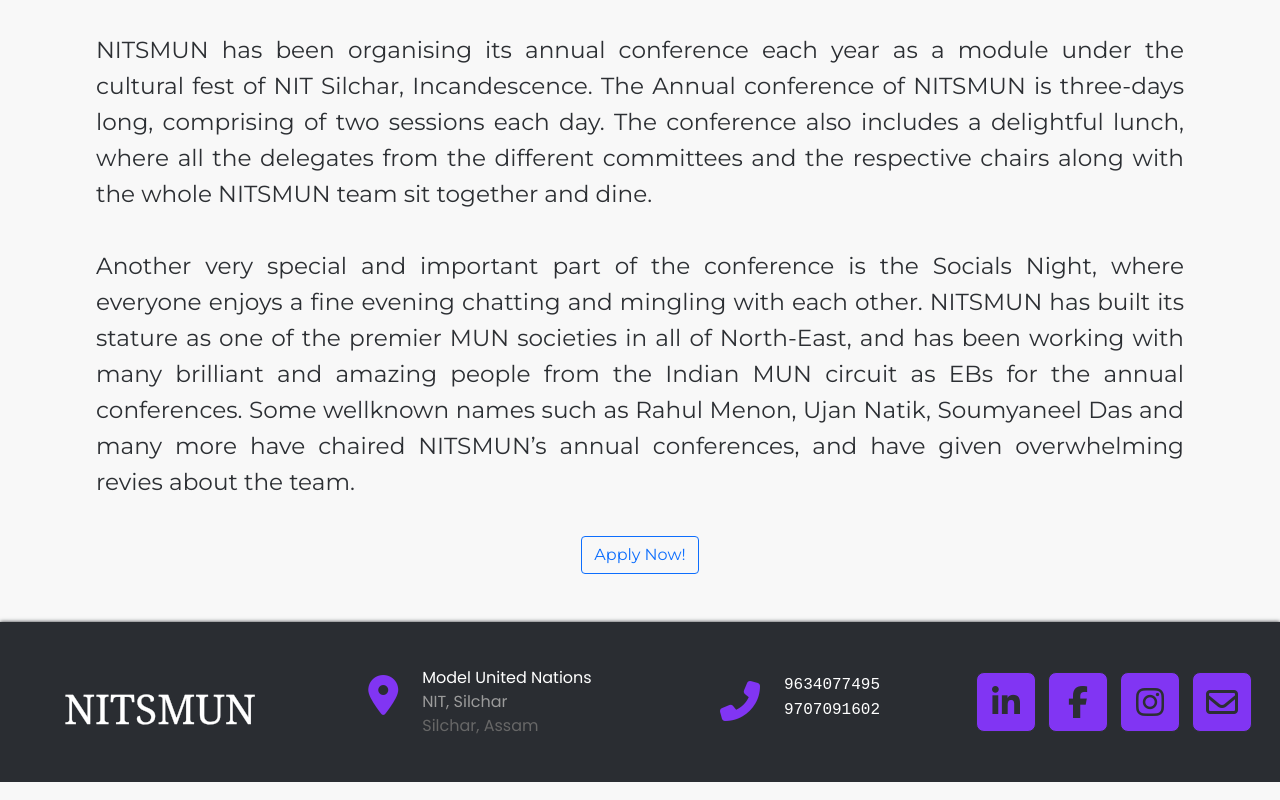
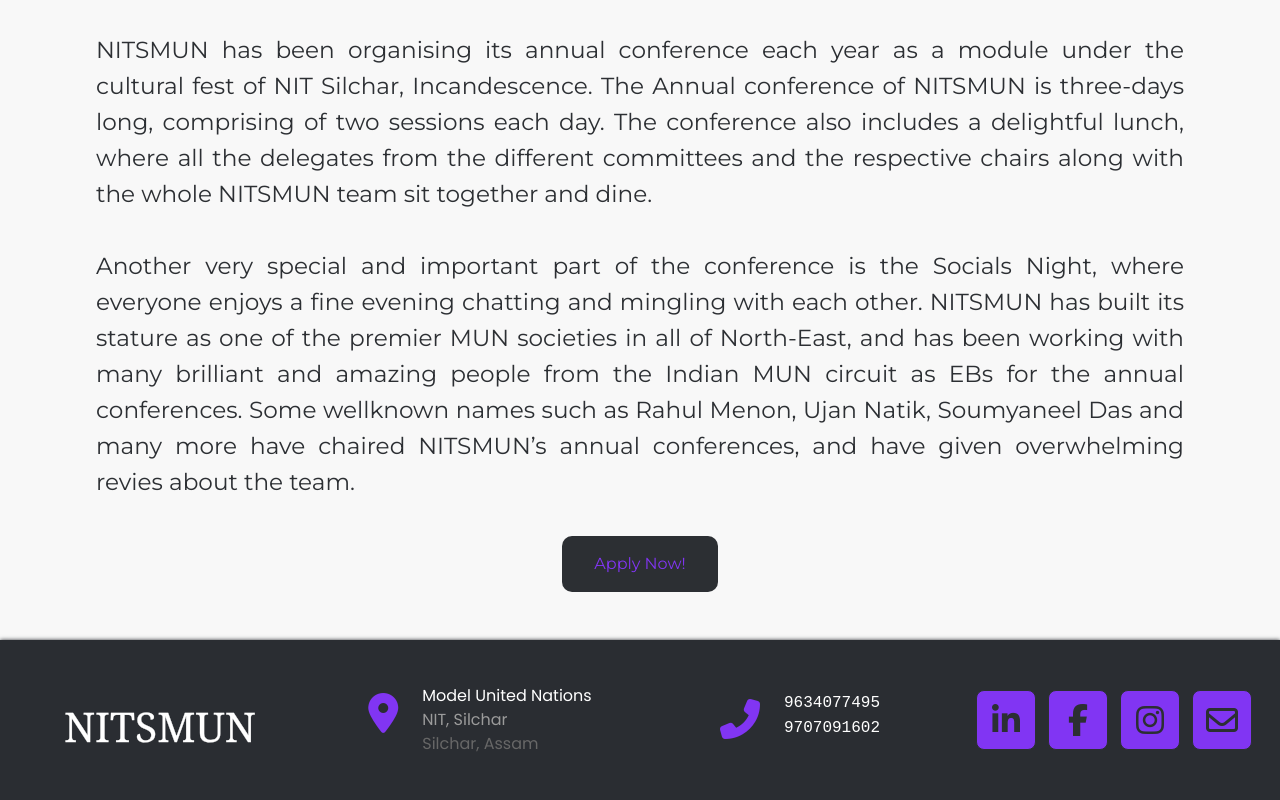
Before and after one commit to nitsmun/nitsmun2021-22, a React (Create React App) app: page /events/annual-conference in a window 1280 px wide. Shown: the part 533-1333 px from the top of the page. Built offline with nearby package versions, Linux system fonts and the light colour scheme.

Commit message:
changed button design for Annual conference

```diff
--- a/src/components/Events.css
+++ b/src/components/Events.css
@@ -198,3 +198,18 @@ div.gallery-img-ctnr {
     transition-duration: 0.2s;
   }
 }
+
+.custom{
+  position: relative;
+  padding: 2vh 4vh;
+  text-decoration: none;
+  color: var(--theme4-100);
+  background-color: var(--theme1-100);
+  border-radius: 1.25vh;
+  border: none;
+}
+.custom:hover{
+  transition-duration: 0.2s;
+  color: var(--theme1-100);
+  background-color: var(--theme4-100);
+}
--- a/src/components/screens/AnnualConference.jsx
+++ b/src/components/screens/AnnualConference.jsx
@@ -98,6 +98,10 @@ const AnnualConference = () => {
       title: 'See you in February 2022!',
       text: "",
       type: '',
+      buttonsStyling: false,
+      customClass: {
+    	confirmButton: 'custom' //insert class here
+    }
 
     })
   }
@@ -128,7 +132,7 @@ const AnnualConference = () => {
             display : `${btn.display}`
           }}
         >{btn.name}</Link> */}
-        <button className="btn btn-outline-primary mb-3" onClick={opensweetalert}>Apply Now!</button>
+        <button className="custom mb-3" onClick={opensweetalert}>Apply Now!</button>
 
         {/* <div className="event-exec-board">
           <div className="past-title">{props.pastEvent}</div>
```
